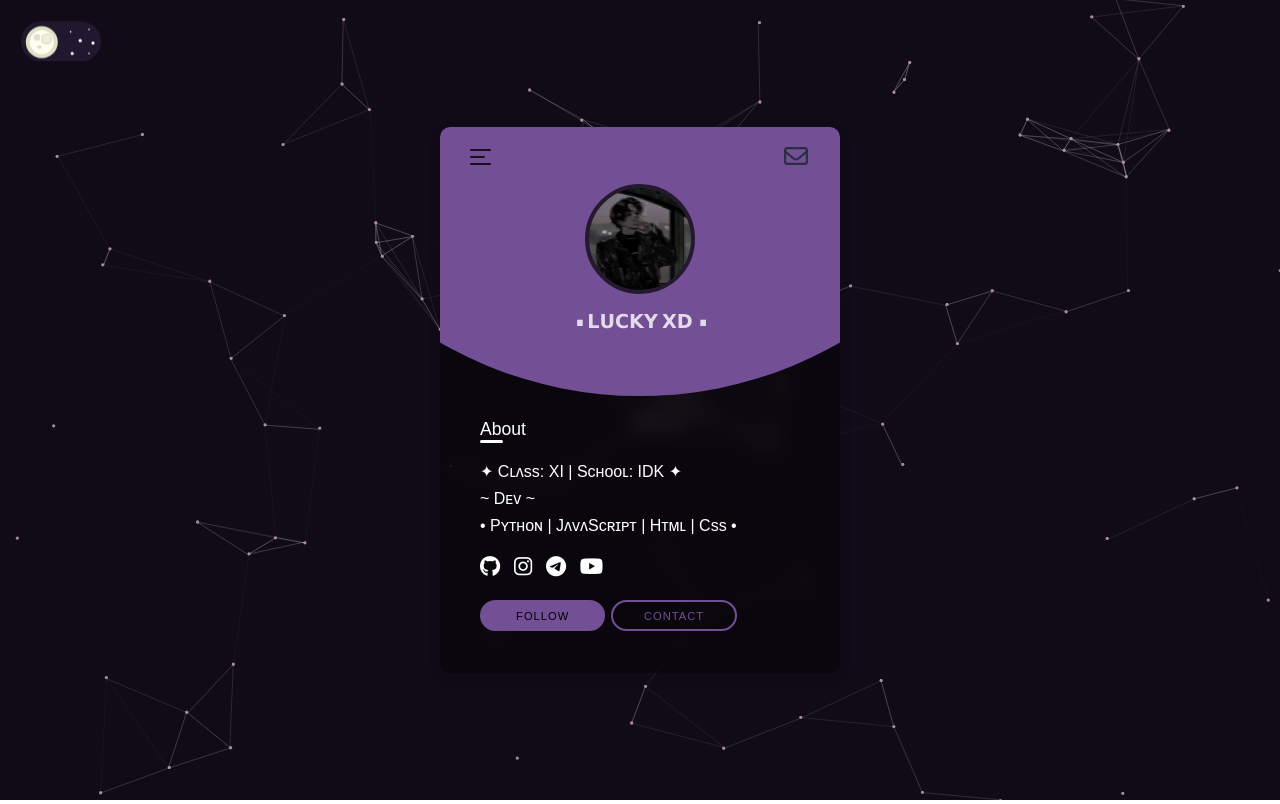
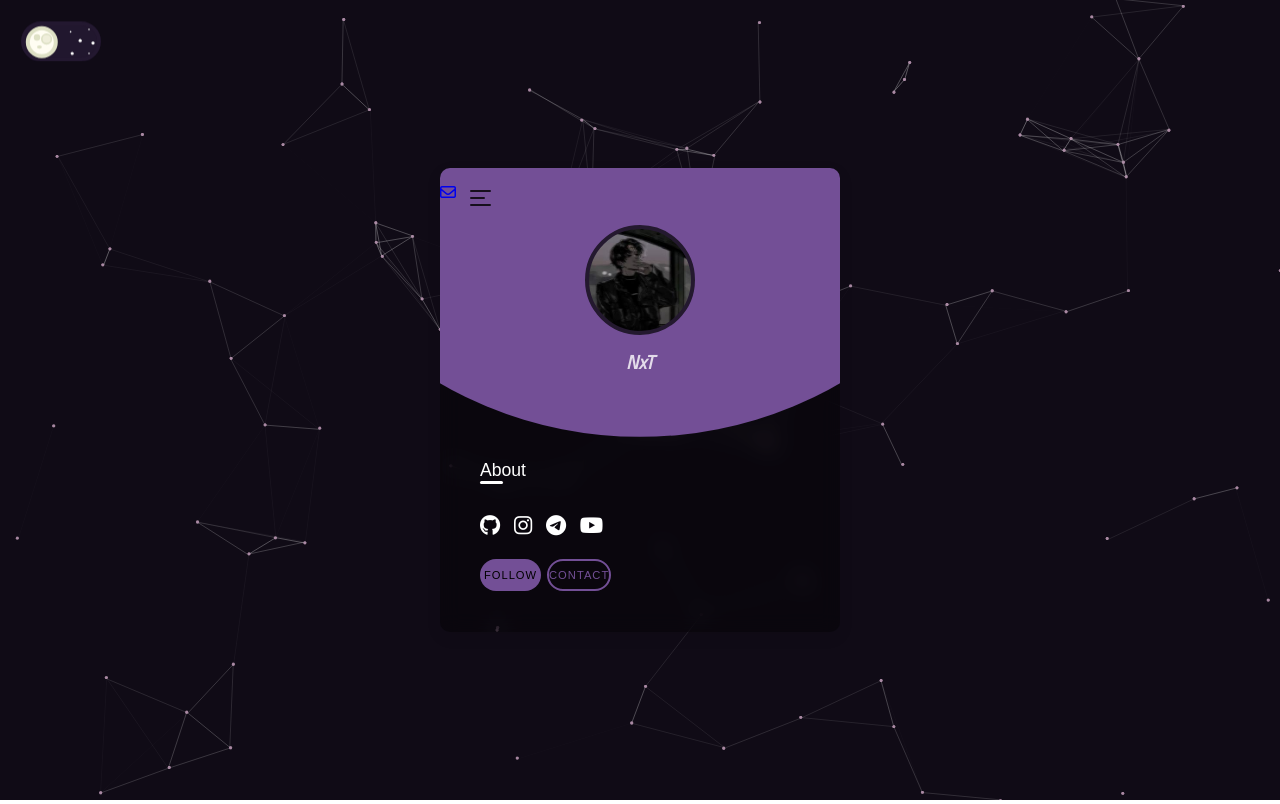
Before and after one commit to tanzidm627/NxT, a plain HTML site: page index.html in a window 1280 px wide. Drawn offline with Linux system fonts and the light colour scheme.

Commit message:
Update index.html

```diff
--- a/index.html
+++ b/index.html
@@ -1902,7 +1902,7 @@ var pJS = function (e, a) {
                               <div class="center"></div>
                          </div>
                     </label>
-                    <a href="mailto:#" class="mail">
+                    <a href="mailto:#" class="tanxidnox@gmail.com">
                          <i class="fa-regular fa-envelope"></i>
                     </a>
                     <div class="main">
@@ -1912,7 +1912,7 @@ var pJS = function (e, a) {
                               </div>
                          </div>
                          <h3 class="name"></h3>
-                         <h3 class="sub-name">• 𝗟𝗨𝗖𝗞𝗬 𝗫𝗗 •</h3>
+                         <h3 class="sub-name">NxT</h3>
                     </div>
                </div>
 
@@ -1920,9 +1920,9 @@ var pJS = function (e, a) {
                     <div class="left">
                          <div class="about-container">
                               <h3 class="title">About</h3>
-                              <p class="text">✦ Cʟᴧss: XI | Sᴄʜᴏᴏʟ: IDK ✦</p>
-                              <p class="text">~ Dᴇᴠ ~</p>
-                              <p class="text">• Pʏᴛʜᴏɴ | JᴧᴠᴧSᴄʀɪᴘᴛ | Hᴛᴍʟ | Css •</p>
+                              <p class="text"NxT || CLASS X</p>
+                              <p class="text"STUDY</p>
+                              <p class="text"SSC25</p>
                          </div>
                          <div class="icons-container">
                               <a href="#" class="icon">
```
